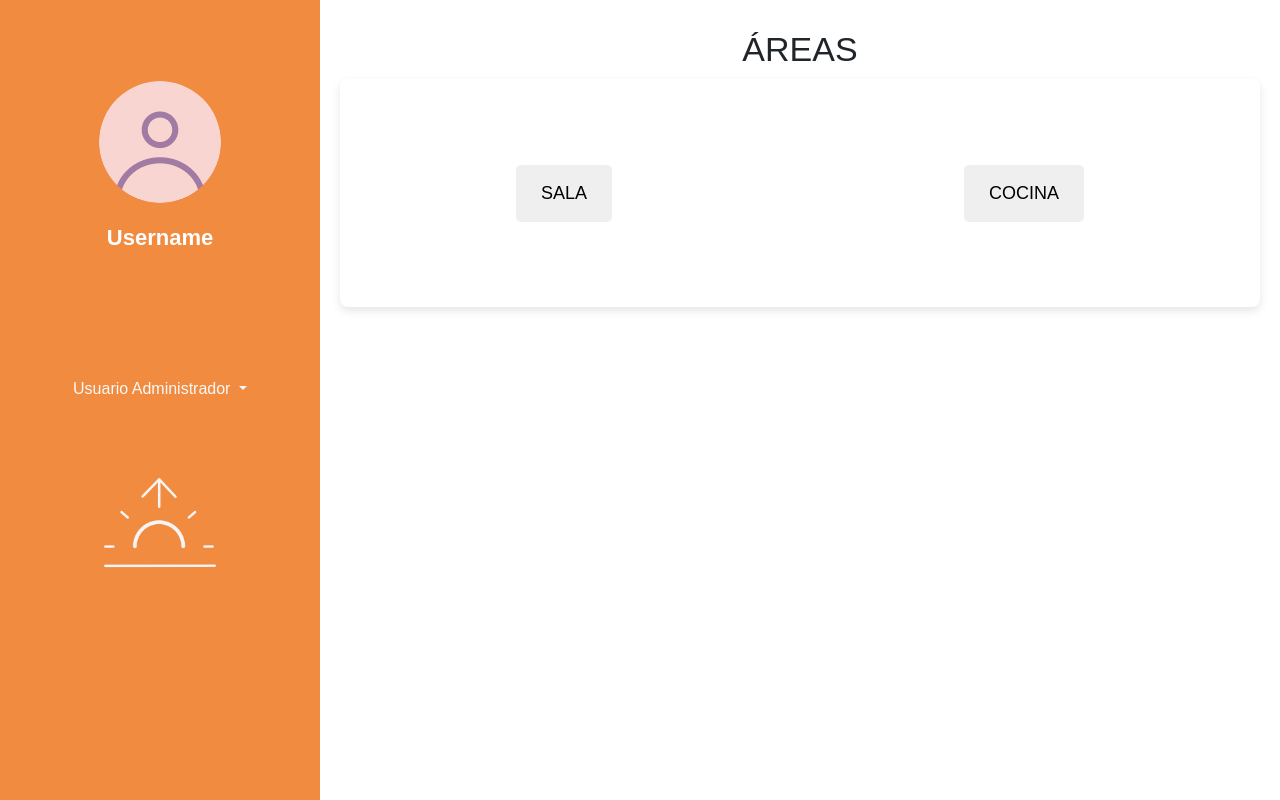
After one commit to callmedems/AuroLuxe_Project, a PHP site: page /php/userdash.php in a window 1280 px wide. The commit adds this page. Run offline with PHP 8.4, Linux system fonts and the light colour scheme; the visitor is signed in with stand-in values (Sample User, id 1).

Commit message:
press areas

```diff
--- /dev/null
+++ b/assets/css/main_user.css
@@ -0,0 +1,193 @@
+/* styles.css */
+
+* {
+    box-sizing: border-box;
+    margin: 0;
+    padding: 0;
+    font-family: 'LucidaSansDemiBold', sans-serif; /* Fuente global */
+}
+.nav button {
+    color:#f8f8f8;
+}
+body {
+    margin: 0;
+    display: flex;
+    height: 100vh;
+    background-color: #f8f8f8;
+}
+
+.dashboard {
+    display: flex;
+    width: 100%;
+    height: 100%;
+}
+
+.dashboard2 {
+    display: flex;
+    width: 100%;
+    height: 30%;
+    box-shadow: 0 4px 10px rgba(0, 0, 0, 0.1);
+    border-radius: 8px;
+    overflow: hidden;
+    justify-content: space-around;
+    align-items: center;
+}
+
+.dashboard2 button {
+    color: rgb(0, 0, 0); /* Text color */
+    border: none; /* Remove default border */
+    border-radius: 5px; /* Rounded corners */
+    padding: 15px 25px; /* Padding for the button */
+    font-size: 18px; /* Font size */
+    cursor: pointer; /* Pointer cursor on hover */
+    transition: background-color 0.3s ease, transform 0.2s ease; /* Smooth transition */
+}
+
+.dashboard2 button:hover {
+    background-color: #8c44a8;
+    transform: translateY(-2px); /* Slight lift effect on hover */
+}
+
+.dashboard2 button:active {
+    transform: translateY(0); /* Reset lift effect on click */
+}
+
+.sidebar {
+    background-color: #f18b40;
+    width: 25%;
+    display: flex;
+    flex-direction: column;
+    align-items: center;
+    padding: 20px;
+    color: white;
+}
+
+.profile {
+    text-align: center;
+    margin-bottom: 40px;
+    position: relative;
+}
+
+.avatar {
+    width: 100%;
+    border-radius: 50%;
+    margin-top: 50%;
+}
+
+.username {
+    margin-top: 15%;
+    font-size: 22px;
+    font-weight: bold;
+}
+
+.sidebar nav ul {
+    list-style: none;
+    padding: 0;
+    width: 100%;
+    margin-top: 10%;
+}
+
+.sidebar nav ul li {
+    padding: 10px;
+    text-align: center;
+    border-top: 1px solid rgba(255, 255, 255, 0.3);
+    border-bottom: 1px solid rgba(255, 255, 255, 0.3);
+    cursor: pointer;
+}
+
+.sidebar nav ul li:hover {
+    background-color: rgba(160, 105, 105, 0.2);
+}
+
+.botoncito {
+    width: 100%;
+    margin-top: 30%;
+    border: none;
+    border-radius: 5px;
+    padding: 15px 25px;
+    font-size: 18px;
+    cursor: pointer;
+    transition: background-color 0.3s ease, transform 0.2s ease;
+    background-color: #f18b40;
+}
+
+.botoncito:hover {
+    background-color: #f8f8f8;
+}
+
+.botoncito:active {
+    transform: translateY(0);
+}
+
+.main {
+    flex: 1;
+    padding: 20px;
+    background-color: white;
+}
+
+.main h1 {
+    font-size: 34px;
+    justify-content: center;
+    text-align: center;
+    align-items: center;
+    margin-top: 1%;
+    margin-bottom: 1%;
+}
+
+.list h2 {
+    font-size: 20px;
+    margin-bottom: 10px;
+    margin-left: 10%;
+}
+
+.list ul {
+    list-style: none;
+    padding: 0;
+    margin: 0;
+}
+
+.list ul li {
+    font-size: 18px;
+    margin-bottom: 8px;
+    margin-left: 12%;
+}
+
+.add-area {
+    margin-top: 20px;
+    background-color: #8c44a8;
+    color: white;
+    border: none;
+    padding: 10px 20px;
+    font-size: 16px;
+    border-radius: 4px;
+    cursor: pointer;
+    display: flex;
+    align-items: center;
+    gap: 10px;
+    margin-left: 12%;
+}
+
+.add-area span {
+    font-size: 18px;
+    font-weight: bold;
+}
+
+.add-area:hover {
+    background-color: #A17BA3;
+}
+
+.logo {
+    width: 40%;
+    margin-top: 25%;
+    display: flex;
+    justify-content: center;
+    align-items: center;
+}
+
+.logo2 {
+    width: 40%;
+    margin-top: 30%;
+    display: flex;
+    justify-content: center;
+    align-items: center;
+}
--- a/mainpage.html
+++ b/mainpage.html
@@ -5,7 +5,7 @@
     <meta name="viewport" content="width=device-width, initial-scale=1.0">
     <title>AuroLuxe</title>
     <link rel="stylesheet" href="assets/css/estyle.css">
-    <script src="assets/js/script_prot.js"></script>
+    <script src="assets/js/script.js"></script>
 
 </head>
 
--- a/php/areas.php
+++ b/php/areas.php
@@ -18,6 +18,7 @@ if ($_SERVER["REQUEST_METHOD"] === "POST") {
         echo "<div class='alert alert-danger'>Error: " . mysqli_error($con) . "</div>";
     }
 
+
     // Cerrar la conexión
     mysqli_close($con);
 }
--- /dev/null
+++ b/php/userdash.php
@@ -0,0 +1,64 @@
+<?php
+// Asegúrate de iniciar la sesión
+session_start();
+if (!isset($_SESSION['user_id']) || $_SESSION['role'] !== 'user') {
+    header("Location: login.html"); // Redirige si no es un administrador
+    exit();
+}
+
+if ($_SERVER["REQUEST_METHOD"] === "POST") {
+    $con = mysqli_connect('localhost', 'root', '', 'auroluxe');
+    if (!$con) {
+        die("Connection failed: " . mysqli_connect_error());
+    }
+
+    mysqli_close($con);
+}
+?>
+
+<!DOCTYPE html>
+<html lang="en">
+<head>
+    <meta charset="UTF-8">
+    <meta name="viewport" content="width=device-width, initial-scale=1.0">
+    <title>AuroLuxe Mainpage</title>
+    <link rel="stylesheet" href="../assets/css/main_user.css">
+    <link href="https://cdn.jsdelivr.net/npm/bootstrap@5.3.0-alpha1/dist/css/bootstrap.min.css" rel="stylesheet">
+
+
+</head>
+<body>
+    <div class="dashboard">
+        <!-- Sidebar -->
+        <aside class="sidebar">
+            <div class="profile">
+                <img src="../assets/images/Genericavatar.png" alt="User Avatar" class="avatar">
+                <p class="username">Username</p>
+            </div>
+            <nav class="nav flex-column">
+                <div class="dropdown">
+                    <button class="btn botoncito dropdown-toggle" id="dropdownMenuButton" data-bs-toggle="dropdown" aria-expanded="false">
+                        Usuario Administrador
+                    </button>
+                    <ul class="dropdown-menu" aria-labelledby="dropdownMenuButton">
+                        <li><a class="dropdown-item" href="#">AdminUser</a></li>
+                    </ul>
+                </div>
+            </nav>
+            <img src="../assets/images/Logo.png" alt="AuroLuxe Logo" class="logo">
+        </aside>
+
+        <!-- Main Content -->
+        <main class="main">
+            <h1>ÁREAS</h1>
+            <div class="dashboard2">
+                <button class="area-btn">SALA</button>
+                <button class="area-btn">COCINA</button>
+            </div>
+        </main>
+    </div>
+    <script src="https://cdn.jsdelivr.net/npm/bootstrap@5.3.0-alpha1/dist/js/bootstrap.bundle.min.js"></script>
+    <script src="../js/script_prot.js"></script>
+    <script src="../js/scripts.js"></script>
+</body>
+</html>
```
Also changed, not shown: areas.html (added, +21 -0 lines), assets/js/chart-area-demo.js (added, +54 -0 lines), assets/css/stylesda.css.
